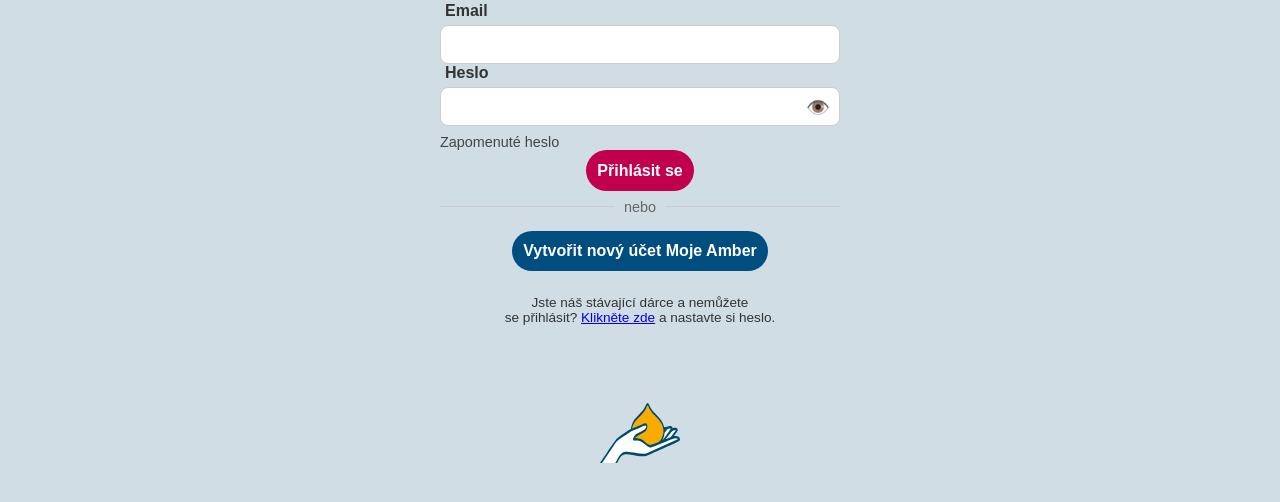
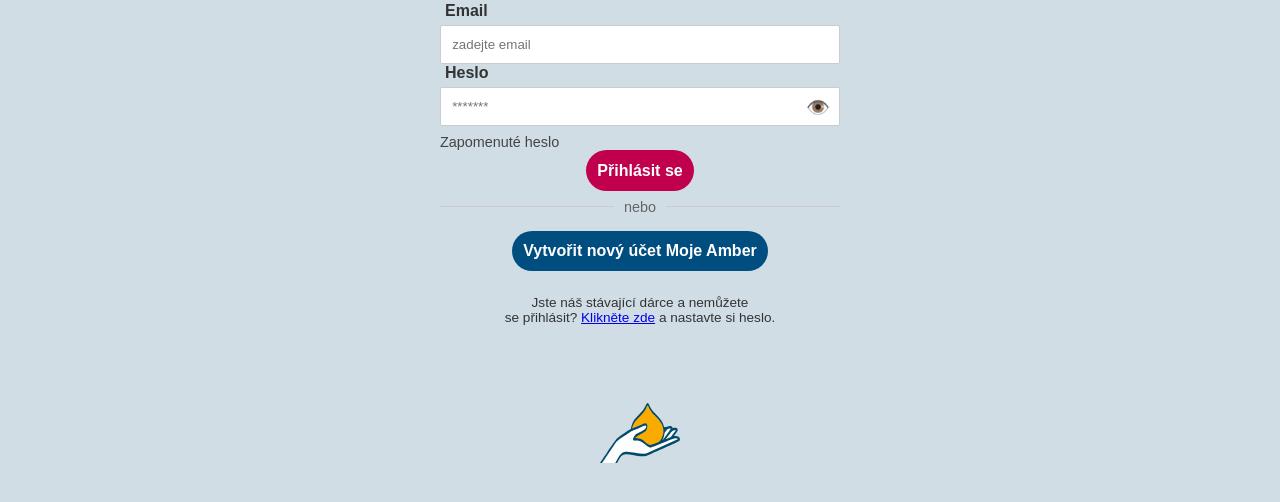
Before and after one commit to masenkq/prihlaseniAmber, a plain HTML site: page index.html in a window 1280 px wide. Shown: the part 202-704 px from the top of the page. Drawn offline with Linux system fonts and the light colour scheme.

Commit message:
placehorder,input

```diff
--- a/index.html
+++ b/index.html
@@ -16,11 +16,11 @@
 
     <div class="form-container">
         <label for="email">Email</label>
-        <input type="email" id="email" name="email" required>
+        <input type="email" id="email" name="email" placeholder="zadejte email" required>
 
         <label for="password">Heslo</label>
         <div class="password-wrapper">
-            <input type="password" id="password" name="password" required>
+            <input type="password" id="password" name="password" placeholder="*******" required>
             <span class="toggle-password" onclick="togglePassword()">👁️</span>
         </div>
 
--- a/style.css
+++ b/style.css
@@ -49,7 +49,7 @@
     width: 100%;
     padding: 0.7rem 2.5rem 0.7rem 0.7rem;
     border: 1px solid #ccc;
-    border-radius: 8px;
+    border-radius: 2px;
     background-color: #fff;
     outline: none;
     box-sizing: border-box;
```
